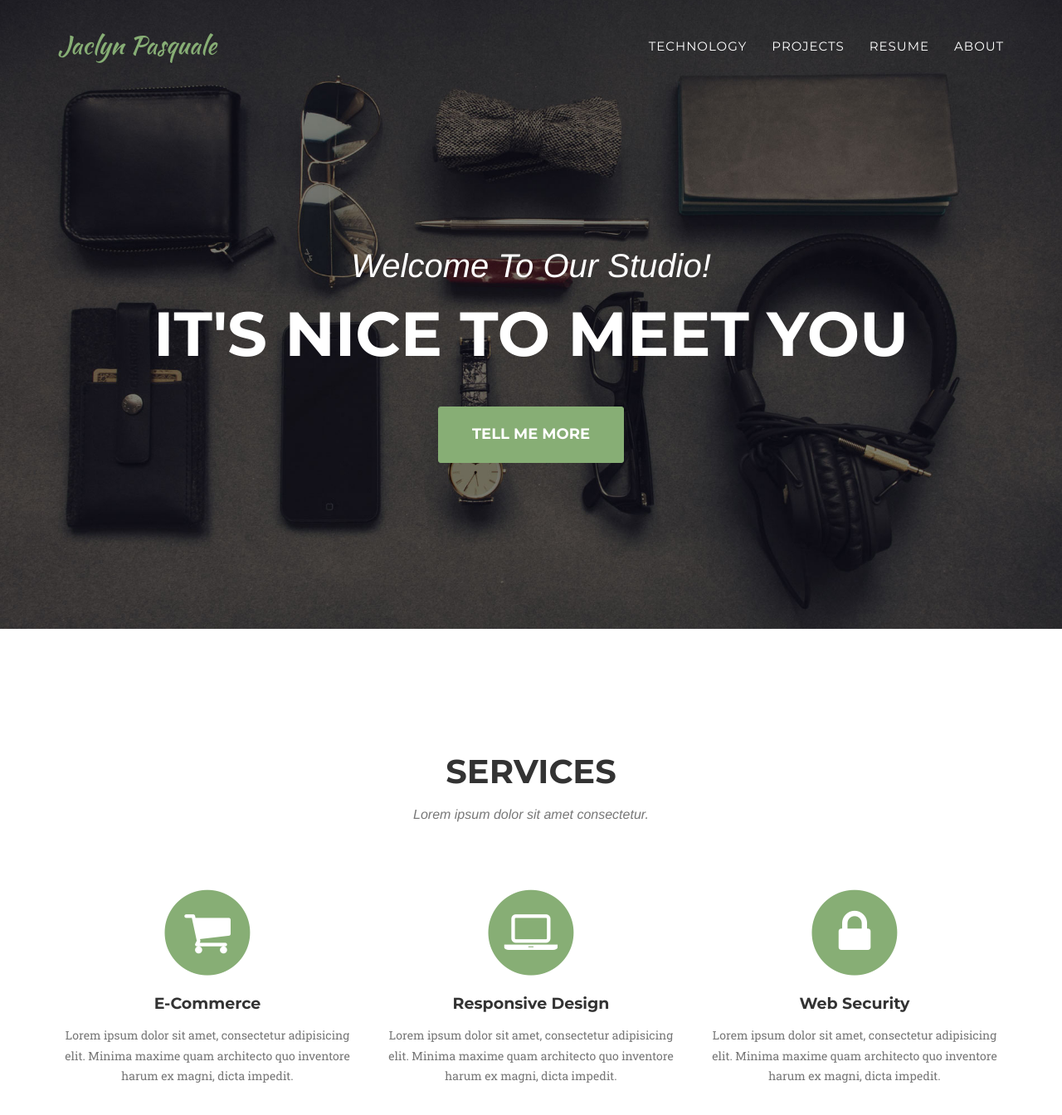
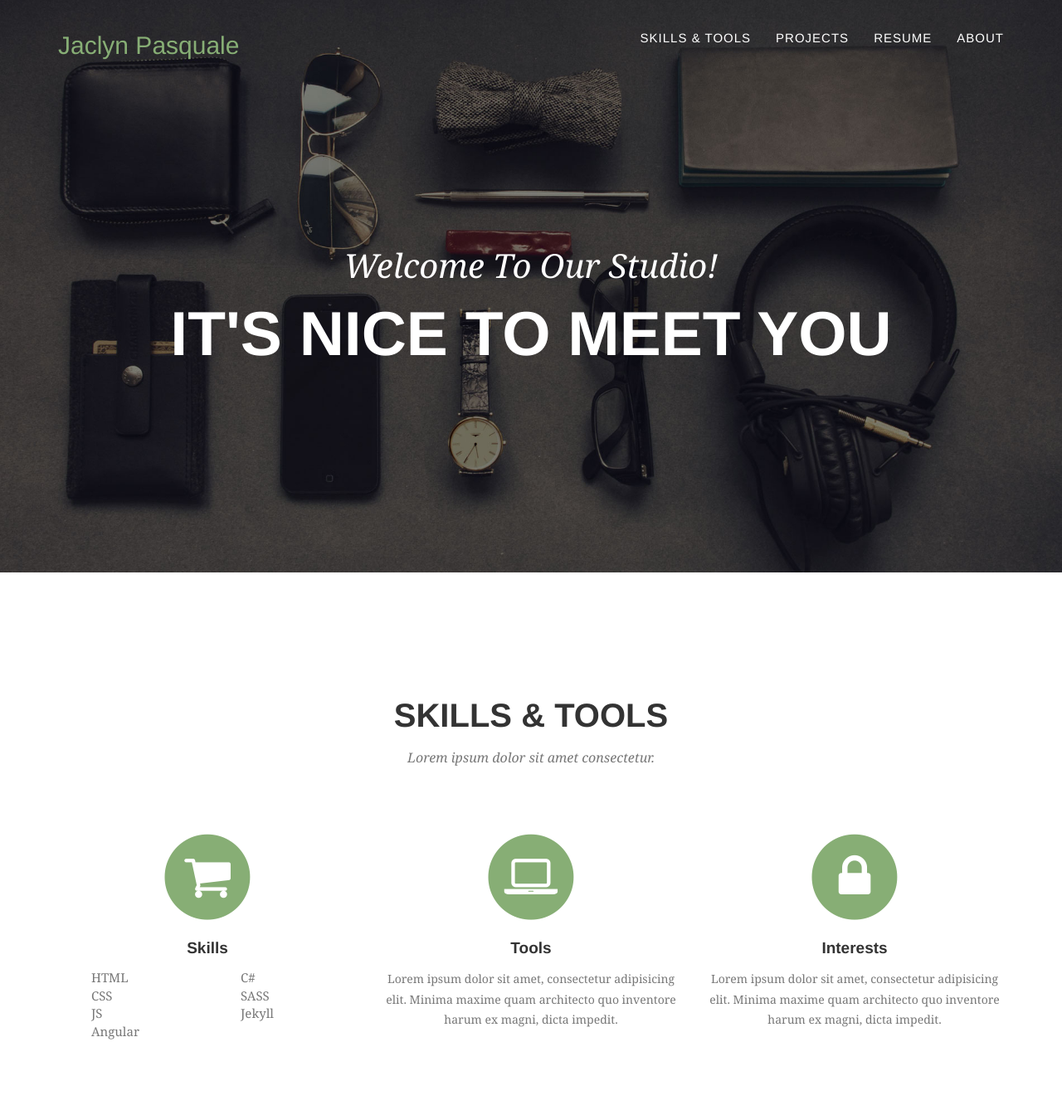
Before and after one commit to JaclynPasquale/jaclynpasquale.github.io, a Jekyll site: the page built from index.html, in a window 1280 px wide and 1400 px high. Shown: the top 1344 px of the window at 83% size. Built offline with Jekyll 4.4.1, drawn with Linux system fonts in a browser that asks for light colours; some web fonts are replaced.

Commit message:
Changed color and fonts and menu active animation

```diff
--- a/_includes/head.html
+++ b/_includes/head.html
@@ -12,11 +12,12 @@
 
     <!-- Custom Fonts -->
     <link rel="stylesheet" href="{{ "/css/font-awesome/css/font-awesome.min.css" | prepend: site.baseurl }}">
-    <link href="http://fonts.googleapis.com/css?family=Montserrat:400,700" rel="stylesheet" type="text/css">
+    <link href='http://fonts.googleapis.com/css?family=Noto+Serif:400,700,400italic,700italic|Amaranth:400,400italic,700,700italic' rel='stylesheet' type='text/css'>
+    <!-- <link href="http://fonts.googleapis.com/css?family=Montserrat:400,700" rel="stylesheet" type="text/css">
     <link href='http://fonts.googleapis.com/css?family=Kaushan+Script' rel='stylesheet' type='text/css'>
     <link href="http://fonts.googleapis.com/css?family=Lato:400,700,400italic,700italic" rel="stylesheet" type="text/css">
     <link href='http://fonts.googleapis.com/css?family=Droid+Serif:400,700,400italic,700italic' rel='stylesheet' type='text/css'>
-    <link href='http://fonts.googleapis.com/css?family=Roboto+Slab:400,100,300,700' rel='stylesheet' type='text/css'>
+    <link href='http://fonts.googleapis.com/css?family=Roboto+Slab:400,100,300,700' rel='stylesheet' type='text/css'> -->
 
     <!-- HTML5 Shim and Respond.js IE8 support of HTML5 elements and media queries -->
     <!-- WARNING: Respond.js doesn't work if you view the page via file:// -->
--- a/_includes/header.html
+++ b/_includes/header.html
@@ -19,7 +19,7 @@
                         <a href="#page-top"></a>
                     </li>
                     <li>
-                        <a class="page-scroll" href="#services">Technology</a>
+                        <a class="page-scroll" href="#services">Skills &amp; Tools</a>
                     </li>
                     <li>
                         <a class="page-scroll" href="#portfolio">Projects</a>
@@ -46,7 +46,6 @@
             <div class="intro-text">
                 <div class="intro-lead-in">Welcome To Our Studio!</div>
                 <div class="intro-heading">It's Nice To Meet You</div>
-                <a href="#services" class="page-scroll btn btn-xl">Tell Me More</a>
             </div>
         </div>
     </header>
--- a/_includes/services.html
+++ b/_includes/services.html
@@ -3,7 +3,7 @@
         <div class="container">
             <div class="row">
                 <div class="col-lg-12 text-center">
-                    <h2 class="section-heading">Services</h2>
+                    <h2 class="section-heading">Skills &amp; Tools</h2>
                     <h3 class="section-subheading text-muted">Lorem ipsum dolor sit amet consectetur.</h3>
                 </div>
             </div>
@@ -13,15 +13,25 @@
                         <i class="fa fa-circle fa-stack-2x text-primary"></i>
                         <i class="fa fa-shopping-cart fa-stack-1x fa-inverse"></i>
                     </span>
-                    <h4 class="service-heading">E-Commerce</h4>
-                    <p class="text-muted">Lorem ipsum dolor sit amet, consectetur adipisicing elit. Minima maxime quam architecto quo inventore harum ex magni, dicta impedit.</p>
+                    <h4 class="service-heading">Skills</h4>
+                    <ul class="left text-muted">
+                        <li>HTML</li>
+                        <li>CSS</li>
+                        <li>JS</li>
+                        <li>Angular</li>
+                    </ul>
+                    <ul class="left text-muted">
+                        <li>C#</li>
+                        <li>SASS</li>
+                        <li>Jekyll</li>
+                    </ul>
                 </div>
                 <div class="col-md-4">
                     <span class="fa-stack fa-4x">
                         <i class="fa fa-circle fa-stack-2x text-primary"></i>
                         <i class="fa fa-laptop fa-stack-1x fa-inverse"></i>
                     </span>
-                    <h4 class="service-heading">Responsive Design</h4>
+                    <h4 class="service-heading">Tools</h4>
                     <p class="text-muted">Lorem ipsum dolor sit amet, consectetur adipisicing elit. Minima maxime quam architecto quo inventore harum ex magni, dicta impedit.</p>
                 </div>
                 <div class="col-md-4">
@@ -29,7 +39,7 @@
                         <i class="fa fa-circle fa-stack-2x text-primary"></i>
                         <i class="fa fa-lock fa-stack-1x fa-inverse"></i>
                     </span>
-                    <h4 class="service-heading">Web Security</h4>
+                    <h4 class="service-heading">Interests</h4>
                     <p class="text-muted">Lorem ipsum dolor sit amet, consectetur adipisicing elit. Minima maxime quam architecto quo inventore harum ex magni, dicta impedit.</p>
                 </div>
             </div>
```
Also changed, not shown: _includes/css/agency.css (+69 -24 lines), _includes/css/bootstrap.min.css.
